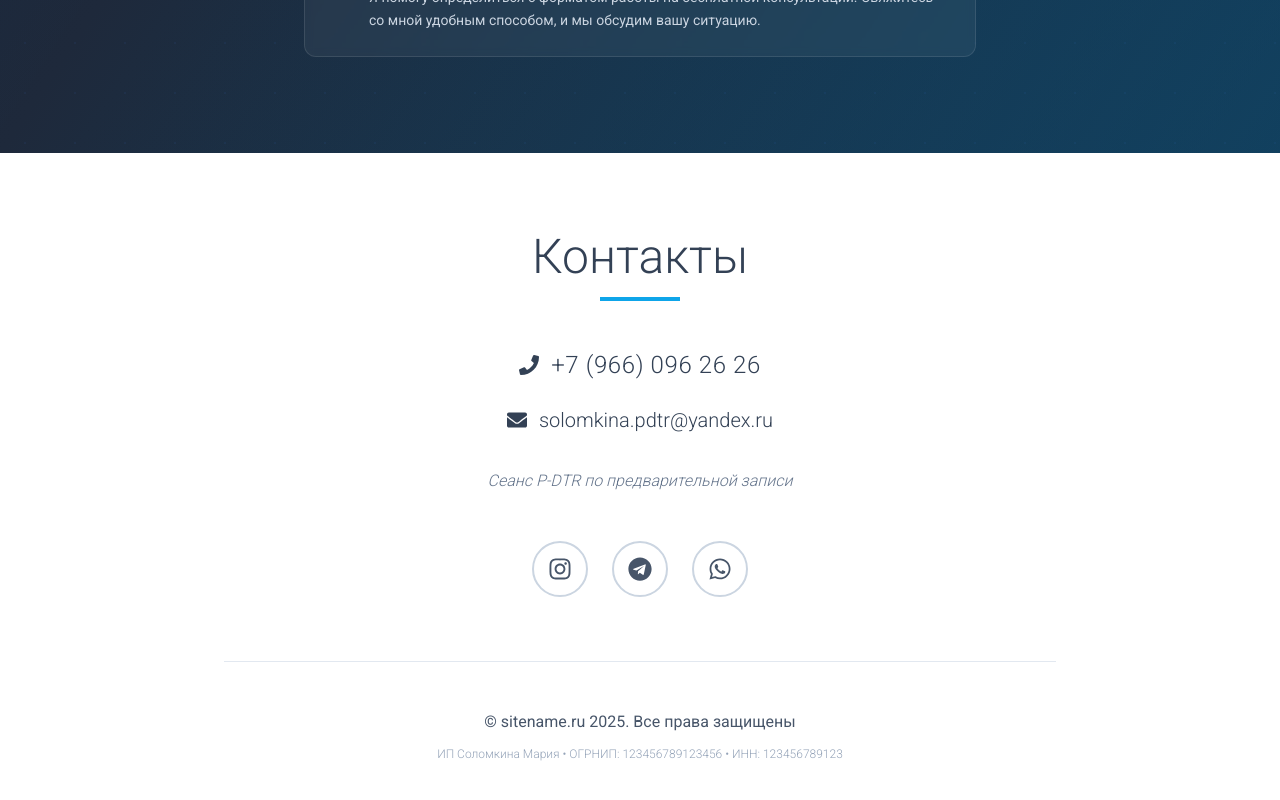
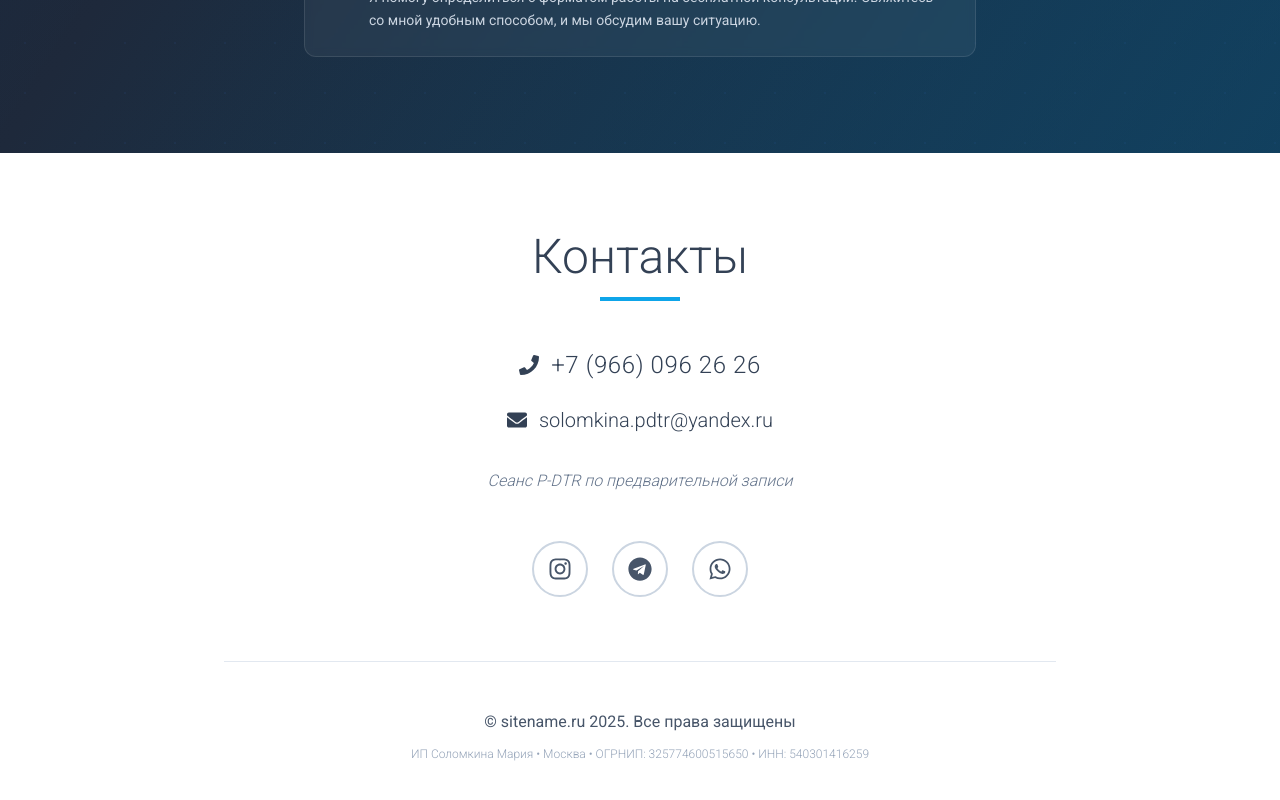
Before and after one commit to maratze/maria-pdtr, a React (Vite) app: page / in a window 1280 px wide. Shown: the part 7332-8132 px from the top of the page. Built offline with nearby package versions, Linux system fonts and the light colour scheme.

Commit message:
fix: update legal information in Contacts component

```diff
--- a/src/components/Contacts.jsx
+++ b/src/components/Contacts.jsx
@@ -72,7 +72,7 @@ const Contacts = () => {
 						© sitename.ru 2025. Все права защищены
 					</p>
 					<p className="text-xs text-slate-400 font-light">
-						ИП Соломкина Мария • ОГРНИП: 123456789123456 • ИНН: 123456789123
+						ИП Соломкина Мария • Москва • ОГРНИП: 325774600515650 • ИНН: 540301416259
 					</p>
 				</div>
 			</div>
```
